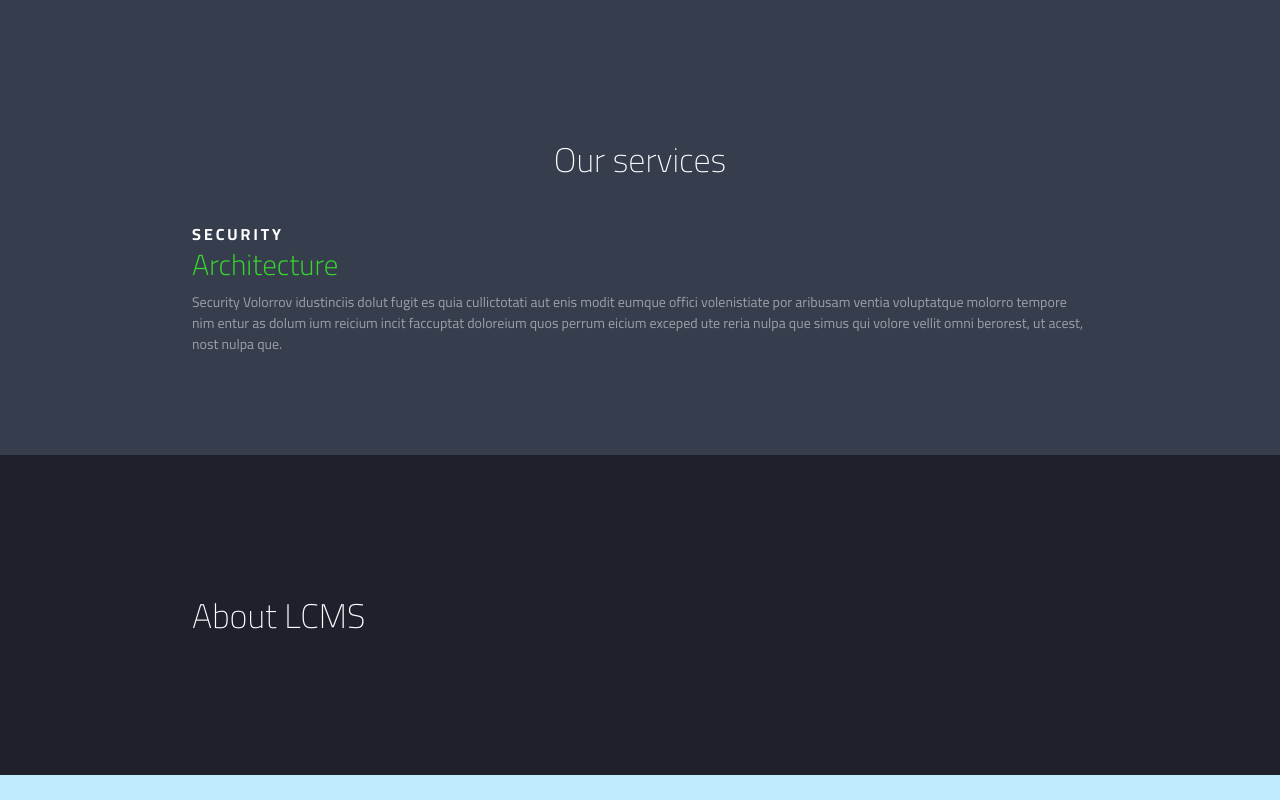
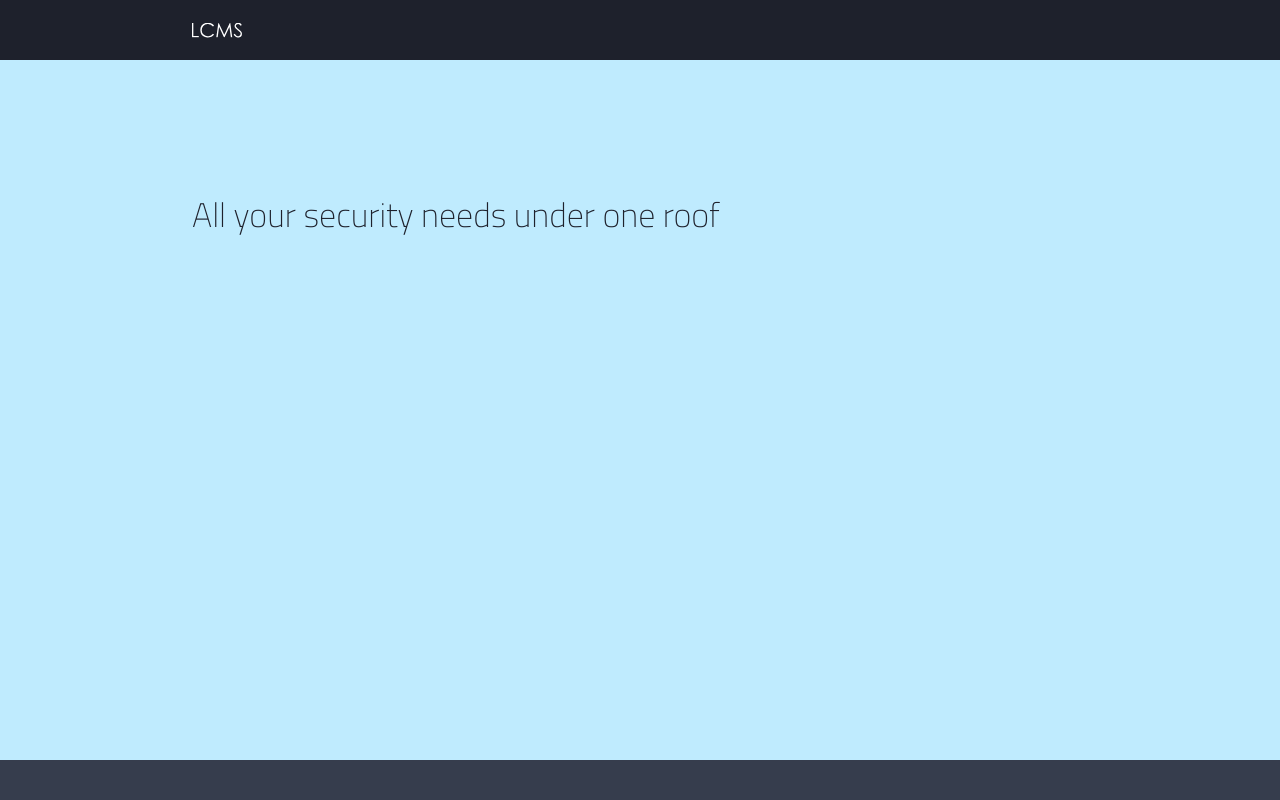
Before and after one commit to apmorris83/lcms, a website: page www/index.html in a window 1280 px wide. Shown: the top 800 px of the page. Drawn offline with nearby package versions, Linux system fonts and the light colour scheme.

Commit message:
Add nav bar

```diff
--- a/www/index.html
+++ b/www/index.html
@@ -10,6 +10,12 @@
     <link rel="stylesheet" href="https://fonts.googleapis.com/css?family=Cairo:200,300,400,700">
 </head>
 <body>
+    <nav id="lcms-nav" class="lcms-header">
+        <img class="nav-logo" src="/images/lcms-logo-white.svg" alt="lcms logo">
+    </nav>
+    <header id="header" class="lcms-section tertiary" style="height:500px;">
+        <h1>All your security needs under one roof</h1>
+    </header>
     <section class="lcms-section secondary services">
         <h1 class="center">Our services</h1>
         <h2>SECURITY</h2>
--- a/www/js/index.js
+++ b/www/js/index.js
@@ -1,3 +1,16 @@
 $(document).ready(function(){
-    console.log('hello');
+    $(window).scroll(function() {
+        var headerHeight = $('#header').outerHeight() + 60;
+        var navHeight = $('#lcms-nav').outerHeight();
+        var scrollPos = $(window).scrollTop();
+        var windowWidth = $(window).width();
+
+        if (scrollPos >= headerHeight && windowWidth > 767) {
+            $('#lcms-nav').addClass('nav-fixed');
+            $('#header').css('margin-top', navHeight);
+        } else {
+            $('#lcms-nav').removeClass('nav-fixed');
+            $('#header').css('margin-top', '0');
+        }
+    });
 });
--- a/www/sass/styles.scss
+++ b/www/sass/styles.scss
@@ -94,6 +94,30 @@ body {
     @extend .CLASS-lcms-section;
 }
 
+.lcms-header {
+    background-color: $primary-grey;
+    padding: 10px 15vw;
+    height: 40px;
+    .nav-logo {
+        width: 50px;
+        position: relative;
+        top: 50%;
+        transform: translateY(-50%);
+    }
+}
+
+.nav-fixed {
+    position: fixed;
+    top: 0;
+    width: 100%;
+    animation: fadeIn 0.5s;
+}
+
+@keyframes fadeIn {
+    0% {opacity: 0;}
+    100% {opacity: 1;}
+}
+
 // sections
 .services {
     h2 {
```
Also changed, not shown: www/css/styles.css, www/images/lcms-logo-white.svg (added).
